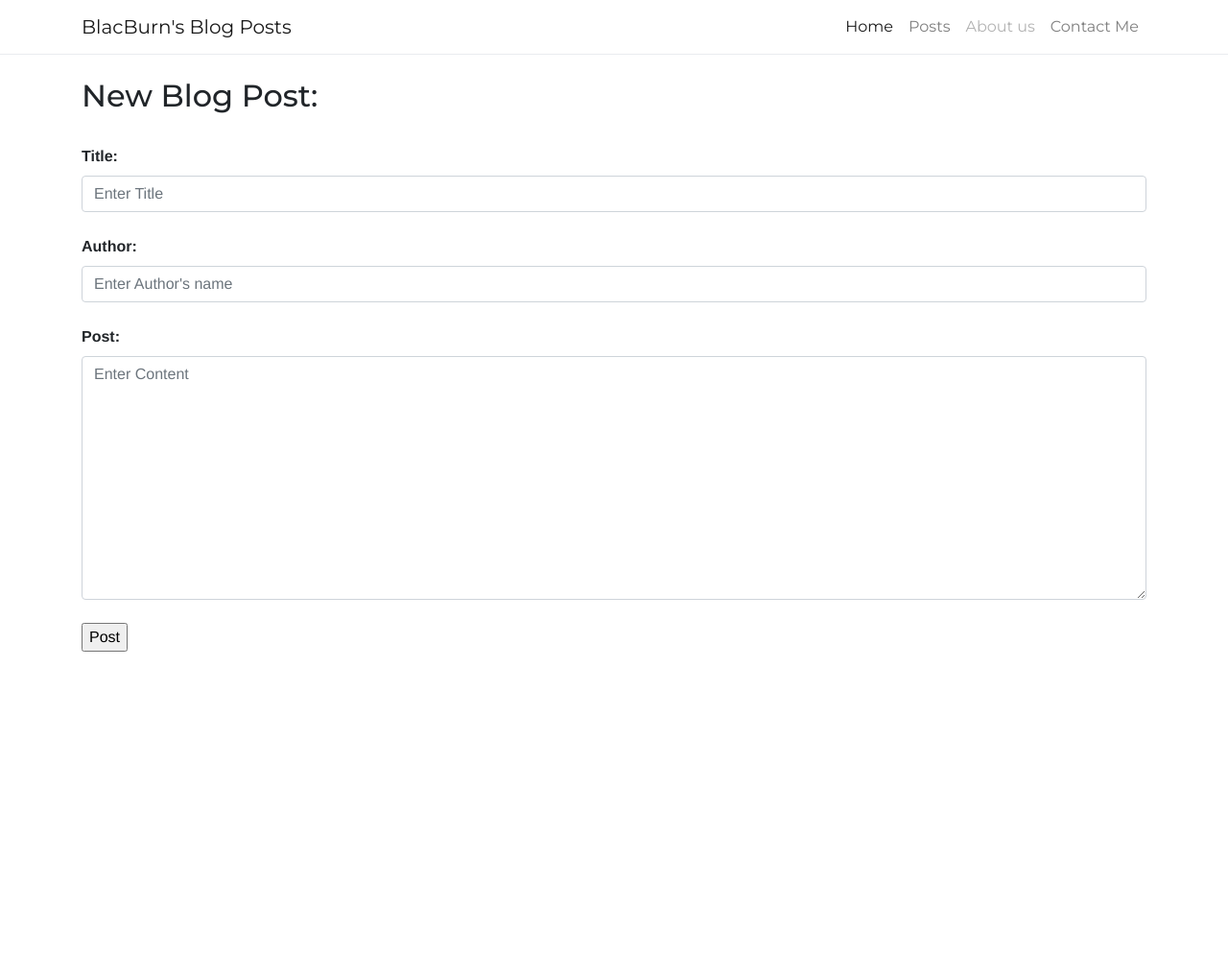
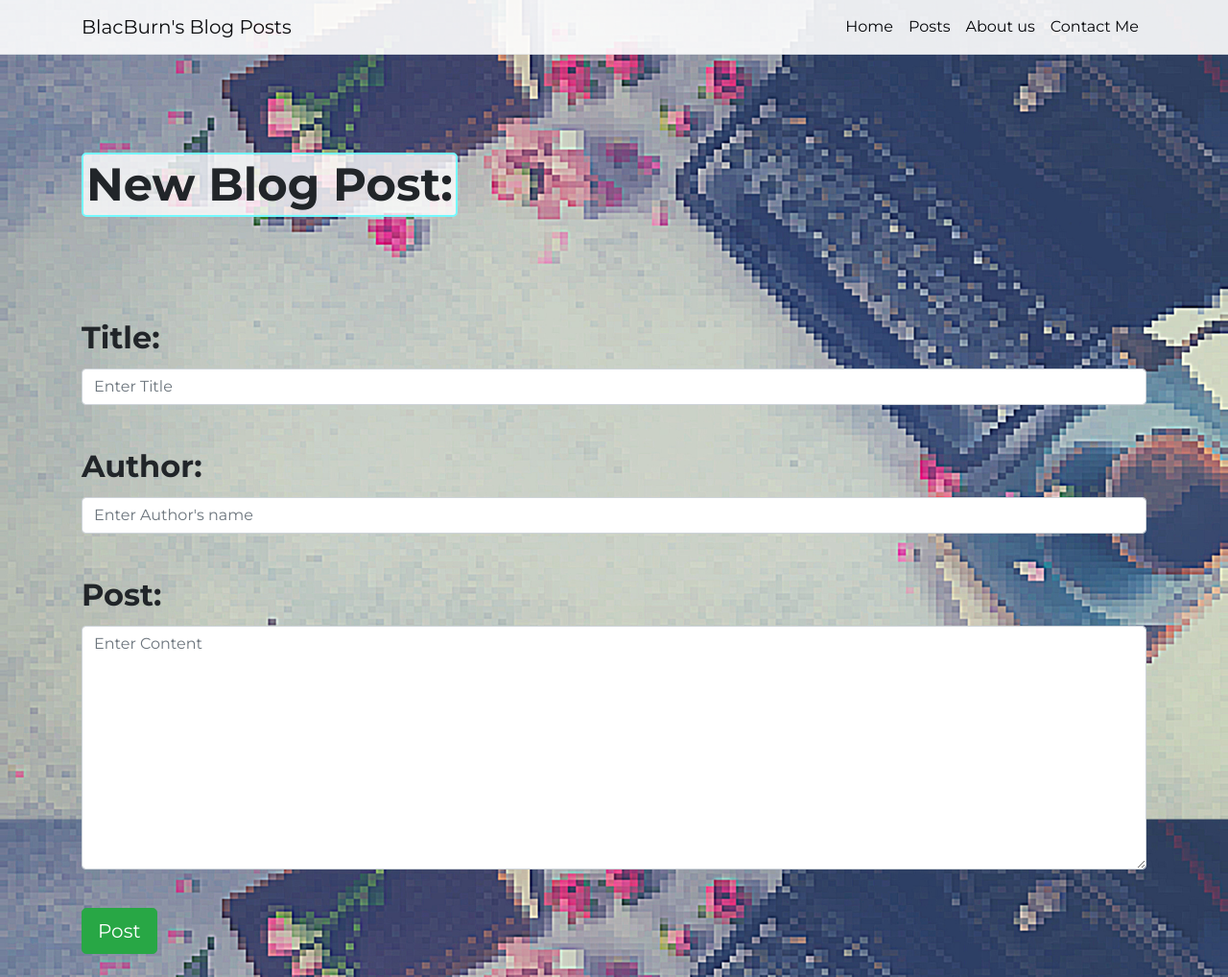
Before and after one commit to shiva-adith/flask-blogsite, a Flask app: page /posts/new in a window 1280 px wide. Shown: the whole page at 96% size. Before the commit the page ends 679 px from the top, so only its background shows below. Run offline with Flask 2, Linux system fonts and the light colour scheme; some libraries are stand-ins or nearby versions.

Commit message:
Clean up CSS code in stylesheets

```diff
--- a/static/css/main.css
+++ b/static/css/main.css
@@ -1,5 +1,5 @@
 body {
-    font-family: Helvetica, sans-serif;
+    font-family: Montserrat, sans-serif;
 }
 
 h1, h2, h3 {
--- /dev/null
+++ b/static/css/new-post.css
@@ -0,0 +1,39 @@
+body {
+    background: url("../img/new-posts-bg-2.png") no-repeat center center fixed;
+    -webkit-background-size: cover;
+    -moz-background-size: cover;
+    -o-background-size: cover;
+    background-size: cover;
+}
+
+#mainNav {
+    background-color: #ffffff;
+    opacity: 0.9;
+    filter: alpha(opacity=50);
+}
+
+#mainNav a {
+    color: #000000;
+}
+
+.new-post-header {
+    font-size: 3rem;
+    font-weight: 700;
+    margin: 7% 0;
+    padding: 3px;
+    border: 2px solid #74f9ff;
+    border-radius: 5px;
+    background: rgb(204, 204, 204);
+    background: rgba(255, 255, 255, 0.8);
+    width: fit-content;
+}
+
+@media (max-width: 1028px) {
+    .new-post-header {
+        font-size: 1.5rem;
+    }
+}
+
+label {
+    font-size: 2rem;
+}
--- a/static/css/view-post.css
+++ b/static/css/view-post.css
@@ -1,12 +1,12 @@
 .posts-heading {
     color: #fff;
-    font-family: 'Montserrat', sans-serif;
     font-size: 2.5rem;
     font-weight: 600;
 }
 
 .posts-content {
-    background-color: #e3fdfd;
+    background: rgb(204, 204, 204);
+    background: rgba(255, 255, 255, 0.8);
 }
 
 body     {
--- a/templates/new_post.html
+++ b/templates/new_post.html
@@ -5,22 +5,61 @@
 {% endblock %}
 
 {% block body %}
+  <link rel="stylesheet" href="{{ url_for('static',filename='css/new-post.css') }}">
   <br>
-  <h2>New Blog Post: </h2>
+  <h2 class="new-post-header">New Blog Post: </h2>
   <br>
-  <form action="{{ url_for('posts') }}" method="POST">
-    <label for="title"><strong>Title: </strong></label>
-    <input class="form-control" type="text" name="title" id="title" placeholder="Enter Title" aria-label="Enter Title">
+  <form class="needs-validation" novalidate action="{{ url_for('posts') }}" method="POST">
+    <div class="form-group">
+      <label for="title"><strong>Title: </strong></label>
+      <input class="form-control" type="text" name="title" id="title" placeholder="Enter Title"
+             aria-label="Enter Title" required>
+      <div class="invalid-feedback">
+        Please enter the Title!
+      </div>
+    </div>
     <br>
-    <label for="author"><strong>Author: </strong></label>
-    <input class="form-control" type="text" name="author" id="author" placeholder="Enter Author's name"
-           aria-label="Enter Author's name">
+    <div class="form-group">
+      <label for="author"><strong>Author: </strong></label>
+      <input class="form-control" type="text" name="author" id="author" placeholder="Enter Author's name"
+             aria-label="Enter Author's name" required>
+      <div class="invalid-feedback">
+        Please enter Author's name!
+      </div>
+    </div>
     <br>
-    <label for="content"><strong>Post: </strong></label>
-    <textarea class="form-control" name="content" id="content" placeholder="Enter Content" aria-label="Enter Content"
-              rows="10"></textarea>
+    <div class="form-group">
+      <label for="content"><strong>Post: </strong></label>
+      <textarea class="form-control" name="content" id="content" placeholder="Enter Content" aria-label="Enter Content"
+                rows="10" required></textarea>
+      <div class="invalid-feedback">
+        Please write-up some content for the Post!
+      </div>
+    </div>
     <br>
-    <input type="submit" value="Post">
+    <button type="submit" class="btn btn-success btn-lg">Post</button>
   </form>
+  <br>
+
+  <script>
+      // Example starter JavaScript for disabling form submissions if there are invalid fields
+      (function () {
+          'use strict';
+          window.addEventListener('load', function () {
+              // Fetch all the forms we want to apply custom Bootstrap validation styles to
+              var forms = document.getElementsByClassName('needs-validation');
+              // Loop over them and prevent submission
+              var validation = Array.prototype.filter.call(forms, function (form) {
+                  form.addEventListener('submit', function (event) {
+                      if (form.checkValidity() === false) {
+                          event.preventDefault();
+                          event.stopPropagation();
+                      }
+                      form.classList.add('was-validated');
+                  }, false);
+              });
+          }, false);
+      })();
+  </script>
 
 {% endblock %}
```
Also changed, not shown: static/css/contact.css (+21 -5 lines), templates/contact.html (+7 -23 lines), posts.db, static/img/new-posts-bg-2.png (added), static/img/new-posts-bg.png (added).
